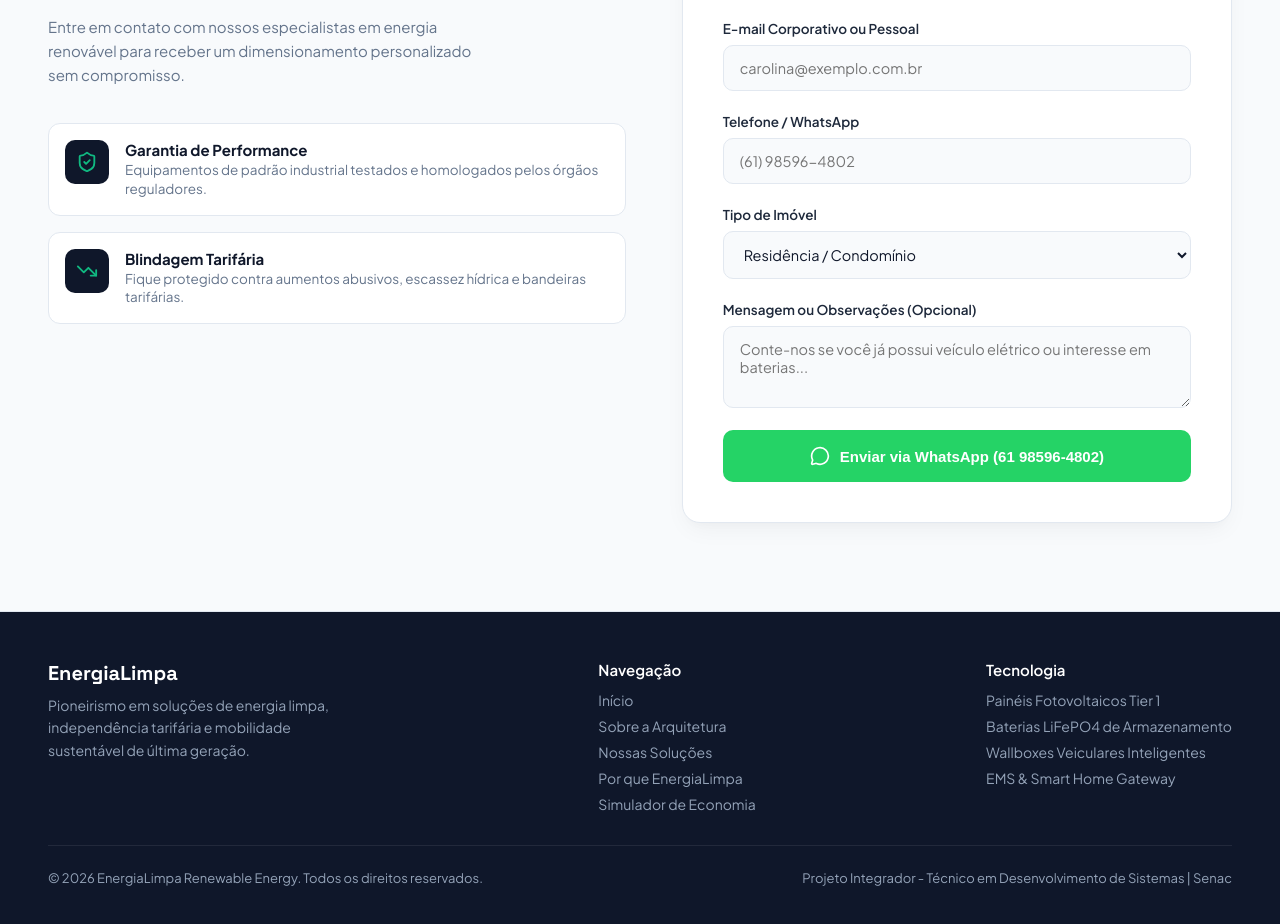
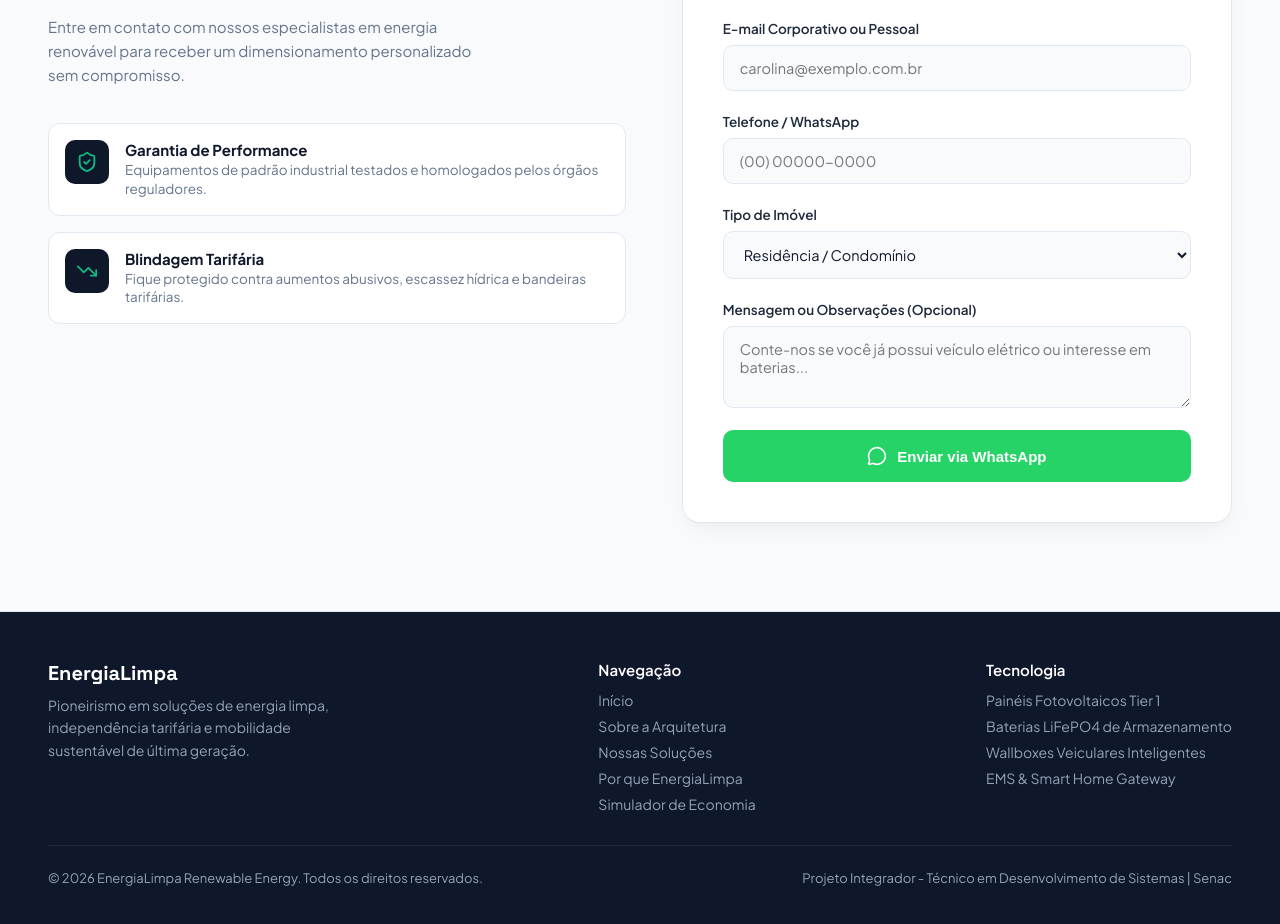
Before and after one commit to geovan-na/EnergiaLimpa, a React (Vite) app: page / in a window 1280 px wide. Shown: the part 4660-5584 px from the top of the page. Built offline with nearby package versions, Linux system fonts and the light colour scheme.

Commit message:
fix(contact): deixar apenas 'Enviar via WhatsApp' no botao sem expor numero de telefone

```diff
--- a/src/App.jsx
+++ b/src/App.jsx
@@ -526,7 +526,7 @@ export default function App() {
               <input
                 type="tel"
                 required
-                placeholder="(61) 98596-4802"
+                placeholder="(00) 00000-0000"
                 className="form-input"
                 value={formData.telefone}
                 onChange={(e) => setFormData({ ...formData, telefone: e.target.value })}
@@ -560,7 +560,7 @@ export default function App() {
 
             <button type="submit" className="btn-submit-form" style={{ backgroundColor: '#25D366', color: '#ffffff' }}>
               <MessageCircle size={20} />
-              <span>Enviar via WhatsApp (61 98596-4802)</span>
+              <span>Enviar via WhatsApp</span>
             </button>
           </form>
         </div>
```
